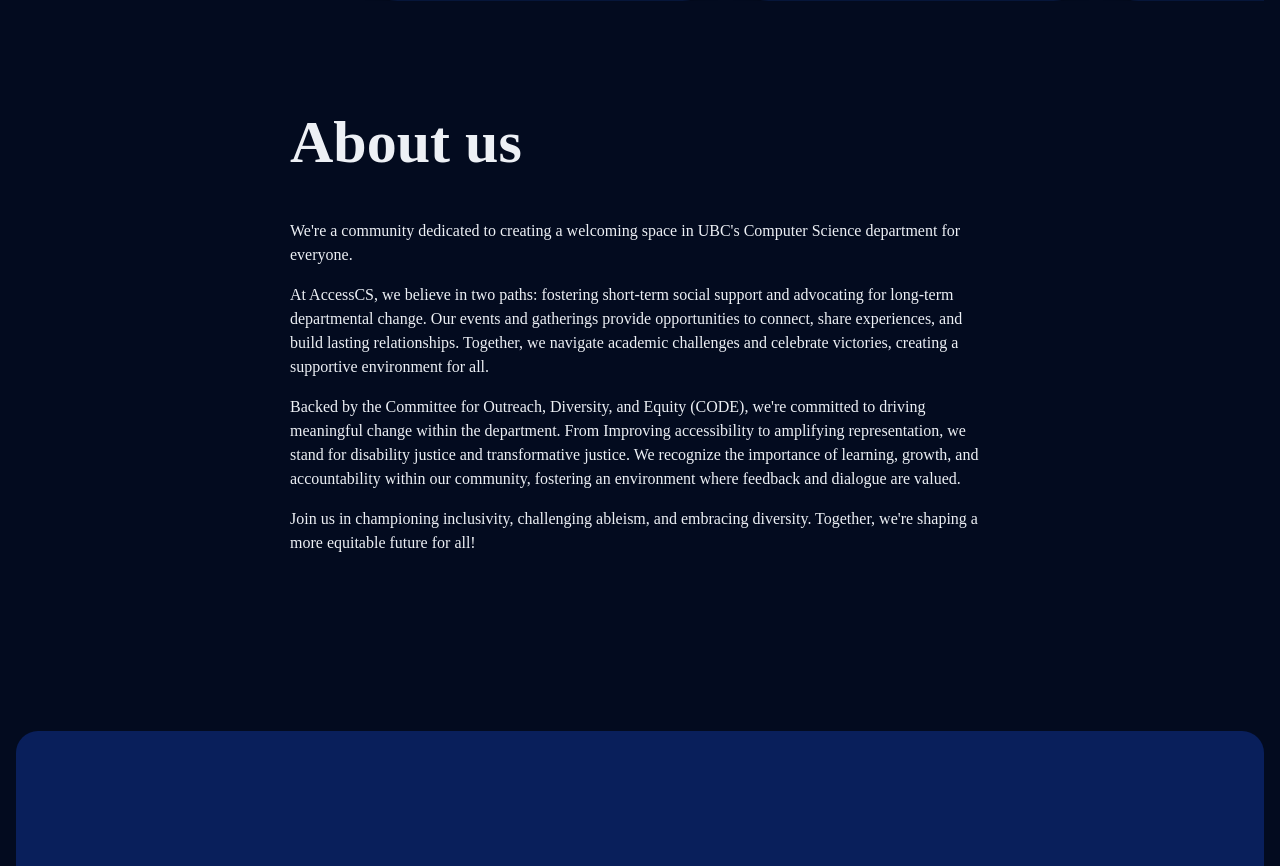
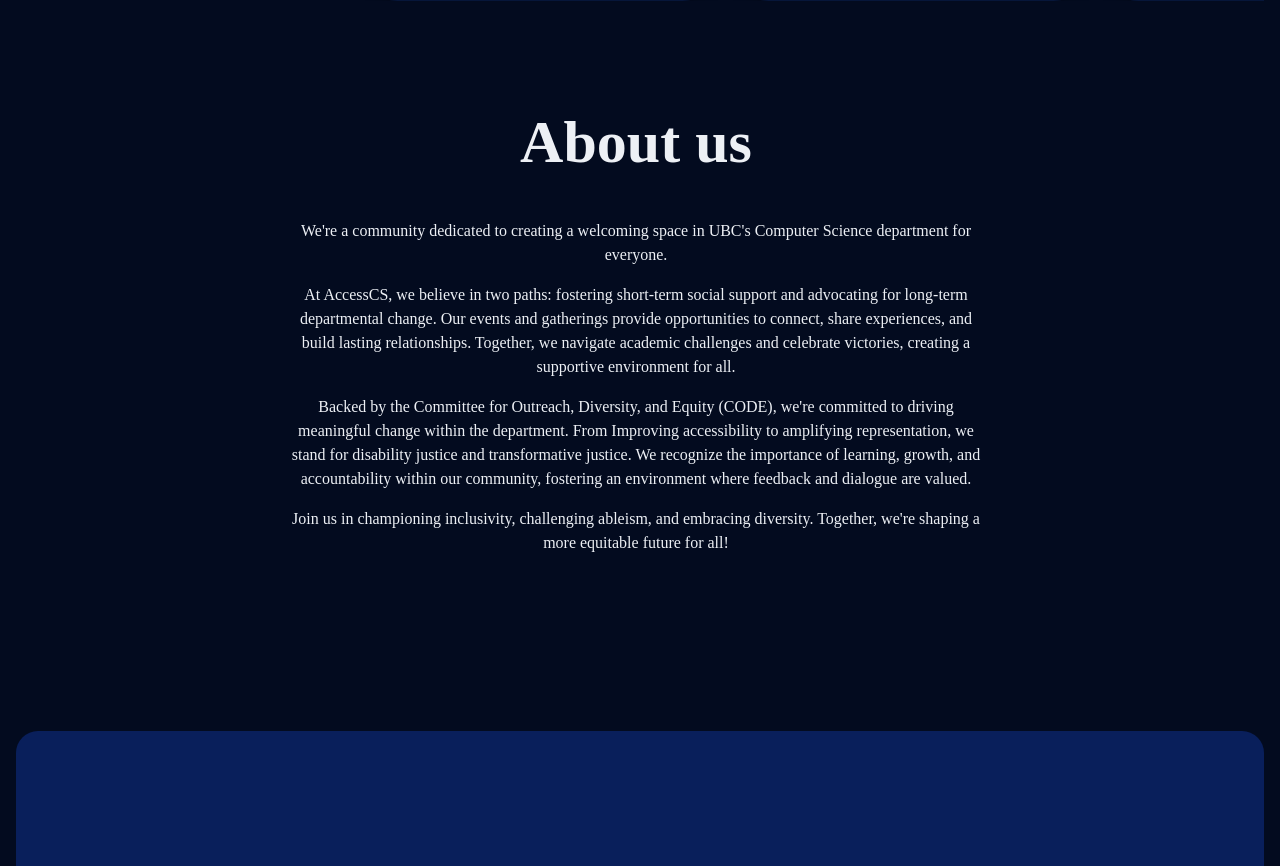
Before and after one commit to ubcaccs/ubcaccs, a Vue app in the folder web/: page / in a window 1280 px wide. Shown: the part 1485-2351 px from the top of the page. Built offline with nearby package versions, Linux system fonts and the light colour scheme; the HTML template or start-up script is replaced by a standard one.

Commit message:
centered text in about us

```diff
--- a/web/src/views/About.vue
+++ b/web/src/views/About.vue
@@ -2,13 +2,13 @@
   <div class="flex flex-wrap justify-center items-start flex-grow pb-32 py-24 px-2">
     <div class="align-start pr-2 max-w-[700px] w-full ">
       <h1
-        class="text-off-white font-headerFont font-bold text-6xl text-left mb-8 leading-normal"
+        class="text-off-white font-headerFont font-bold text-6xl text-center mb-8 leading-normal"
       >
         About us
       </h1>
       <p
         v-html="description"
-        class="text-off-white text-[12px] text-left font-mainFont mb-8"
+        class="text-off-white text-[12px] text-center font-mainFont mb-8"
       ></p>
     </div>
 
```
